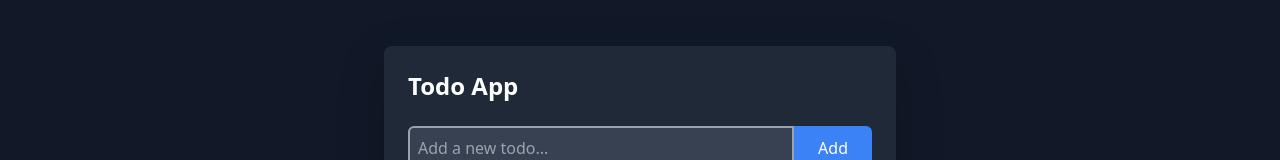
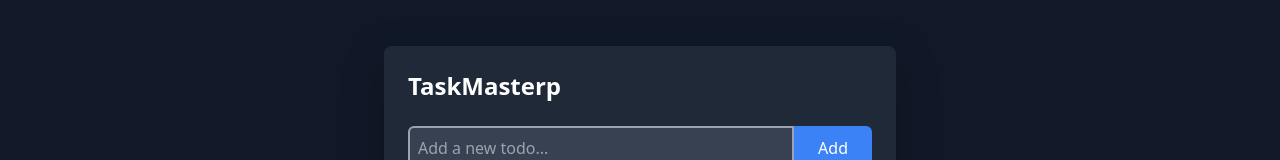
Before and after one commit to Fernandoleano/Todo-App-TS, a React (Vite) app: page / in a window 1280 px wide. Shown: the part 260-420 px from the top of the page. Built offline with nearby package versions, Linux system fonts and the light colour scheme.

Commit message:
Update TodoApp.tsx

```diff
--- a/src/components/TodoApp.tsx
+++ b/src/components/TodoApp.tsx
@@ -109,7 +109,7 @@ const TodoApp: React.FC = () => {
   return (
     <div className="bg-gray-900 min-h-screen flex flex-col justify-center items-center">
       <div className="max-w-lg w-full mx-4 p-4 bg-gray-800 rounded-lg shadow-lg">
-        <h1 className="text-2xl font-bold text-white mb-4">Todo App</h1>
+        <h1 className="text-2xl font-bold text-white mb-4">TaskMasterp</h1>
         <div className="flex mb-4">
           <input
             type="text"
```
